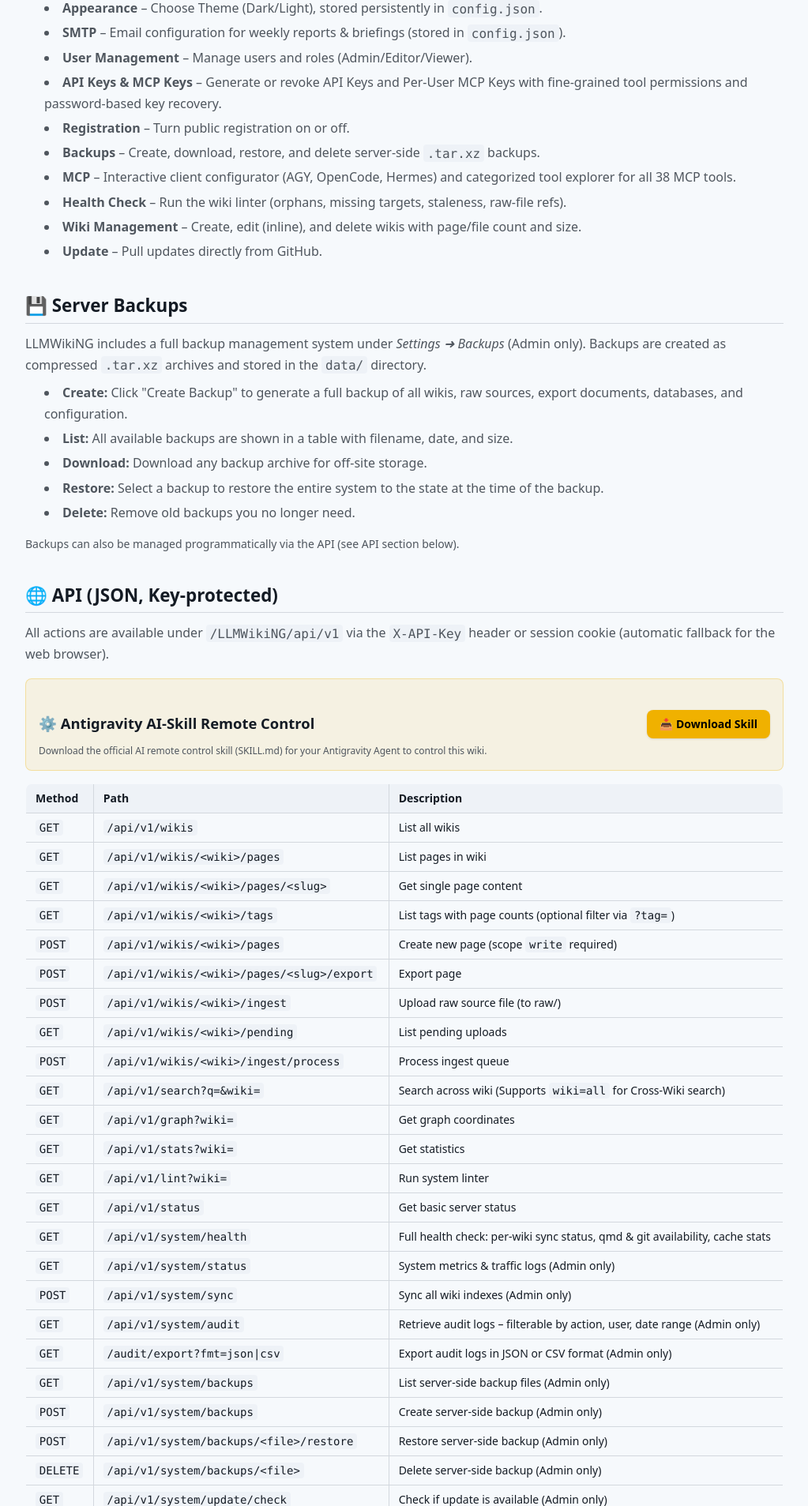
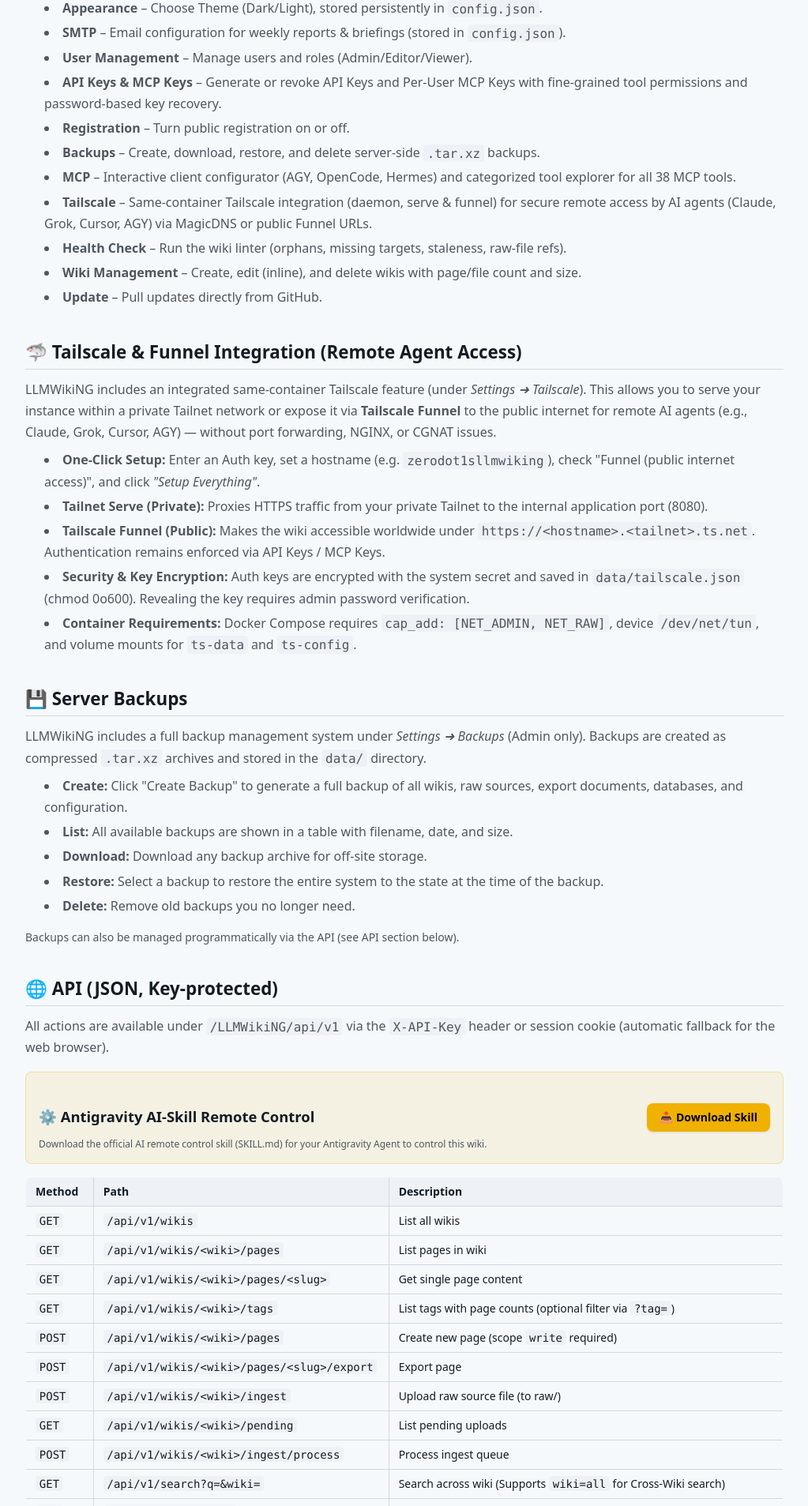
Before and after one commit to ZeroDot1/LLMWikiNG, a FastAPI app: template templates/docs.html in a window 1280 px wide. Shown: the part 1138-3045 px from the top of the page at 79% size, without its empty margins (256-1279 px from the left). Run offline with FastAPI, Linux system fonts and the light colour scheme; the template is opened without the code that fills it, so the values that code supplies are empty; style sheets or scripts are compiled from the project's sources; some libraries are stand-ins or nearby versions.

Commit message:
docs(tailscale): add comprehensive documentation for Tailscale & Funnel integration across README, in-app docs, and MCP guide

```diff
--- a/templates/docs.html
+++ b/templates/docs.html
@@ -57,9 +57,22 @@
       <li><strong>Registration</strong> – Turn public registration on or off.</li>
       <li><strong>Backups</strong> – Create, download, restore, and delete server-side <code>.tar.xz</code> backups.</li>
       <li><strong>MCP</strong> – Interactive client configurator (AGY, OpenCode, Hermes) and categorized tool explorer for all 38 MCP tools.</li>
+      <li><strong>Tailscale</strong> – Same-container Tailscale integration (daemon, serve &amp; funnel) for secure remote access by AI agents (Claude, Grok, Cursor, AGY) via MagicDNS or public Funnel URLs.</li>
       <li><strong>Health Check</strong> – Run the wiki linter (orphans, missing targets, staleness, raw-file refs).</li>
       <li><strong>Wiki Management</strong> – Create, edit (inline), and delete wikis with page/file count and size.</li>
       <li><strong>Update</strong> – Pull updates directly from GitHub.</li>
+    </ul>
+  </section>
+
+  <section>
+    <h2 class="text-2xl font-semibold mb-3">🦈 Tailscale &amp; Funnel Integration (Remote Agent Access)</h2>
+    <p class="text-text-secondary">LLMWikiNG includes an integrated same-container Tailscale feature (under <em>Settings ➜ Tailscale</em>). This allows you to serve your instance within a private Tailnet network or expose it via <strong>Tailscale Funnel</strong> to the public internet for remote AI agents (e.g., Claude, Grok, Cursor, AGY) — without port forwarding, NGINX, or CGNAT issues.</p>
+    <ul class="list-disc list-inside space-y-1 mt-2 text-text-secondary">
+      <li><strong>One-Click Setup:</strong> Enter an Auth key, set a hostname (e.g. <code>zerodot1sllmwiking</code>), check "Funnel (public internet access)", and click <em>"Setup Everything"</em>.</li>
+      <li><strong>Tailnet Serve (Private):</strong> Proxies HTTPS traffic from your private Tailnet to the internal application port (8080).</li>
+      <li><strong>Tailscale Funnel (Public):</strong> Makes the wiki accessible worldwide under <code>https://&lt;hostname&gt;.&lt;tailnet&gt;.ts.net</code>. Authentication remains enforced via API Keys / MCP Keys.</li>
+      <li><strong>Security &amp; Key Encryption:</strong> Auth keys are encrypted with the system secret and saved in <code>data/tailscale.json</code> (chmod 0o600). Revealing the key requires admin password verification.</li>
+      <li><strong>Container Requirements:</strong> Docker Compose requires <code>cap_add: [NET_ADMIN, NET_RAW]</code>, device <code>/dev/net/tun</code>, and volume mounts for <code>ts-data</code> and <code>ts-config</code>.</li>
     </ul>
   </section>
 
--- a/wikis/main/mcp-server-integration.md
+++ b/wikis/main/mcp-server-integration.md
@@ -51,13 +51,14 @@
 ## 2. Prerequisites
 
 1.  LLMWikiNG is running and reachable at its base path (default `/LLMWikiNG`). The MCP endpoints are:
-    *   Streamable HTTP channel: `http://<host>:<port>/LLMWikiNG/mcp`
-    *   SSE channel: `http://<host>:<port>/LLMWikiNG/mcp/sse`
+    *   Streamable HTTP channel: `http://<host>:<port>/LLMWikiNG/mcp` (or via Tailscale Funnel: `https://zerodot1sllmwiking.<tailnet>.ts.net/LLMWikiNG/mcp`)
+    *   SSE channel: `http://<host>:<port>/LLMWikiNG/mcp/sse` (or via Tailscale Funnel: `https://zerodot1sllmwiking.<tailnet>.ts.net/LLMWikiNG/mcp/sse`)
     *   Message channel: `http://<host>:<port>/LLMWikiNG/mcp/messages`
 2.  You have two keys:
-    *   **MCP Key** (`X-MCP-Key`) — set in `config.json` as `llmwiking_mcp_key`.
-    *   **API Key** (`X-API-Key`) — a normal user API key (create one under *Settings → Users / API Keys*).
+    *   **MCP Key** (`X-MCP-Key`) — set in `config.json` or generated per-user under *Settings → Keys → MCP Keys*.
+    *   **API Key** (`X-API-Key`) — a user API key (create one under *Settings → Keys → API Keys*).
 3.  The MCP server is enabled (`ENABLE_MCP_SERVER=true`, the default).
+4.  **Remote AI Agent Access (Tailscale Funnel):** Enable Tailscale under *Settings ➜ Tailscale*, enter an Auth Key, set hostname to `zerodot1sllmwiking`, check *Funnel*, and click *Setup Everything*. Exposes the MCP server securely on the public internet with Tailscale HTTPS certificates.
 
 > [!IMPORTANT]
 > **Security:** Create a **dedicated low-privilege user + API key** for each agent instead of reusing the admin key. This isolates the agent's permissions and produces a clean, audited action log.
```
Also changed, not shown: templates/docs_de.html (+13 -0 lines), README.md.
